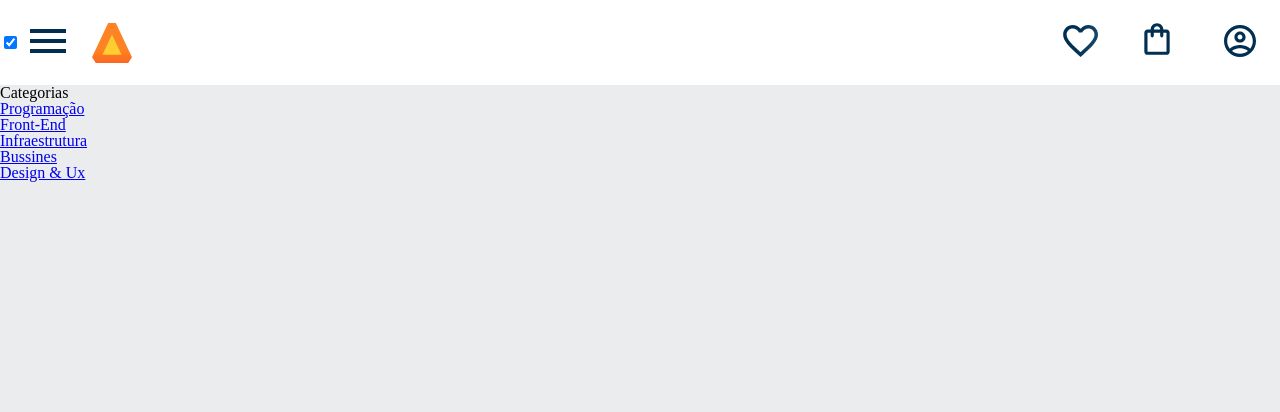
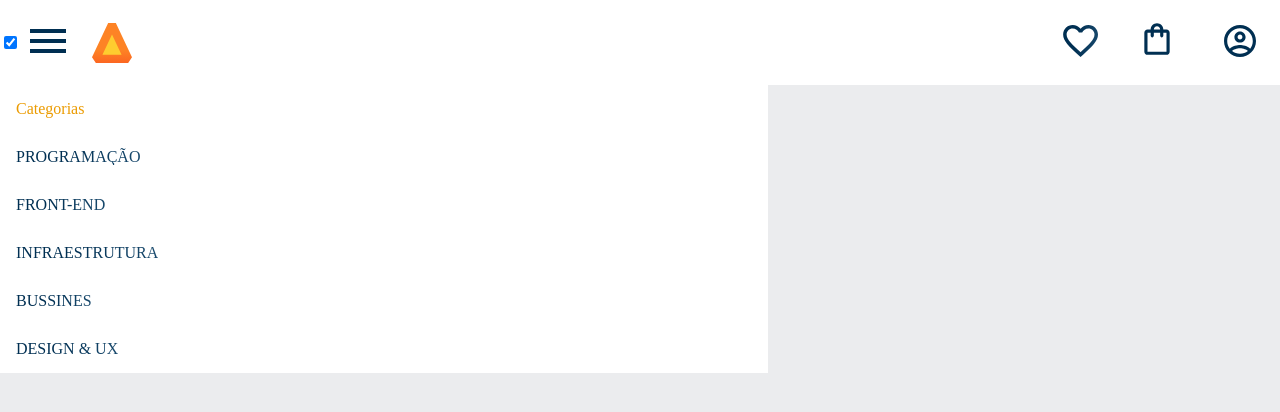
Before and after one commit to nakashima1231/AluraBooks, a plain HTML site: page index.html in a window 1280 px wide. Both pictures are taken after a click on the checkbox 10 px from the left and 42 px from the top of the page. Drawn offline with Linux system fonts and the light colour scheme.

Commit message:
Add files via upload

```diff
--- a/styles.css
+++ b/styles.css
@@ -3,6 +3,8 @@
 :root {
     --cor-de-fundo: #EBECEE;
     --branco: #FFFFFF;
+    --laranja: #EB9B00;
+    --azul-degrade: linear-gradient(97.54deg, #002F52 35.49%, #326589 165.37%);
 }
 
 body {
--- a/styles/header.css
+++ b/styles/header.css
@@ -28,8 +28,26 @@
     display: none;
     position: absolute;
     top: 100%;
+    width: 60vw;
 }
 
 .container__botao:checked~ .lista-menu {
     display: block;
 }
+
+.lista-menu__titulo, .lista-menu__item {
+    padding: 1em;
+    background-color: var(--branco);
+}
+
+.lista-menu__titulo {
+    color: var(--laranja);
+}
+
+.lista-menu__link {
+    background: var(--azul-degrade);
+        -webkit-background-clip: text;
+        -webkit-text-fill-color: transparent;
+        background-clip: text;
+        text-transform: uppercase;
+    }
```
